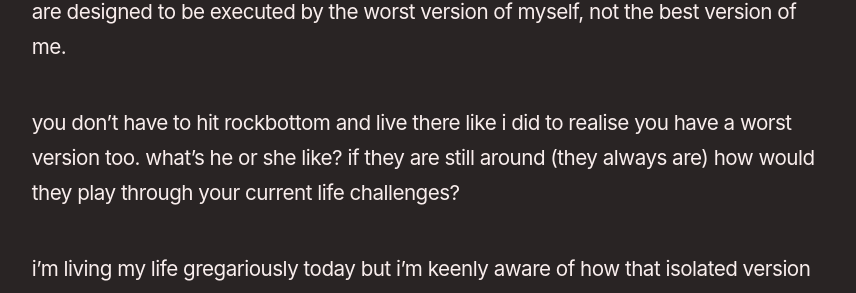
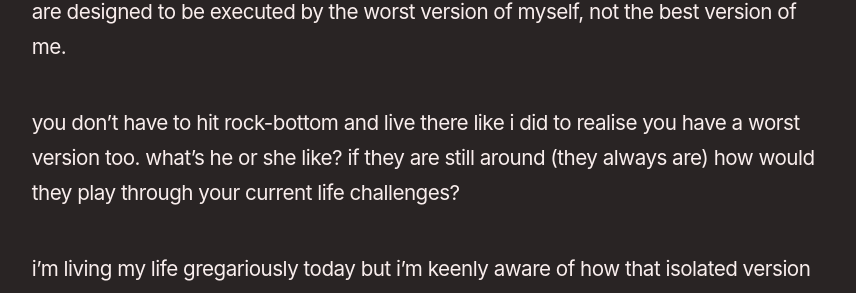
Before and after one commit to reddy2go/redgarden, a Jekyll site: the page built from _notes/best version worst version.md, in a window 1280 px wide and 900 px high, scrolled down 2050 px. Shown: the part 150-443 px from the top of the window, without its empty margins (45-901 px from the left). Built offline with Jekyll 4.4.1, drawn with Linux system fonts in a browser that asks for light colours; some web fonts are replaced; Markdown is read by kramdown in place of the engine named in the settings.

Commit message:
auto commit

```diff
--- a/_notes/best version worst version.md
+++ b/_notes/best version worst version.md
@@ -29,7 +29,7 @@ but what if i were at my worst? financially dependent. lonely. paranoid of the p
 
 i’m not this version of me but every single day i’m visualising how this version of me would survive in the present situation. whatever strategies and tactics i use in my life are designed to be executed by the worst version of myself, not the best version of me.
 
-you don’t have to hit rockbottom and live there like i did to realise you have a worst version too. what’s he or she like? if they are still around (they always are) how would they play through your current life challenges?
+you don’t have to hit rock-bottom and live there like i did to realise you have a worst version too. what’s he or she like? if they are still around (they always are) how would they play through your current life challenges?
 
 i’m living my life gregariously today but i’m keenly aware of how that isolated version of me would feel in this situation and how i could make things easier for him if i were to suddenly find myself back in that state.
 
```
